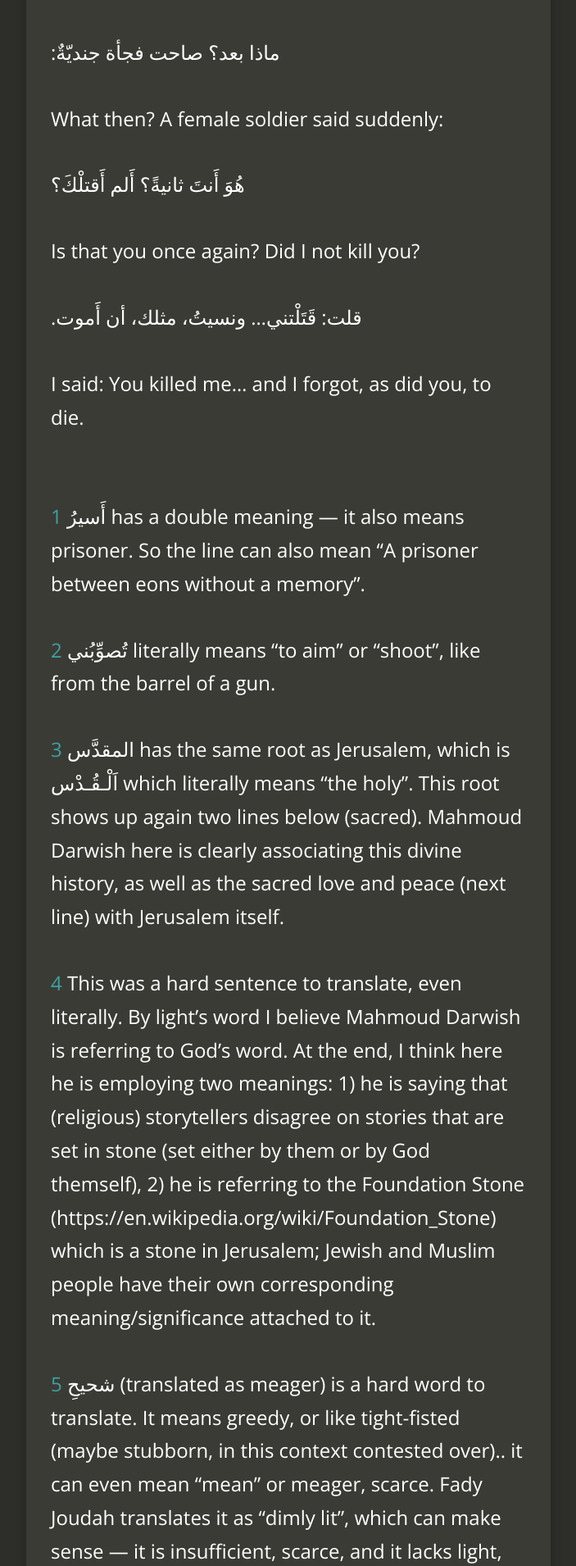
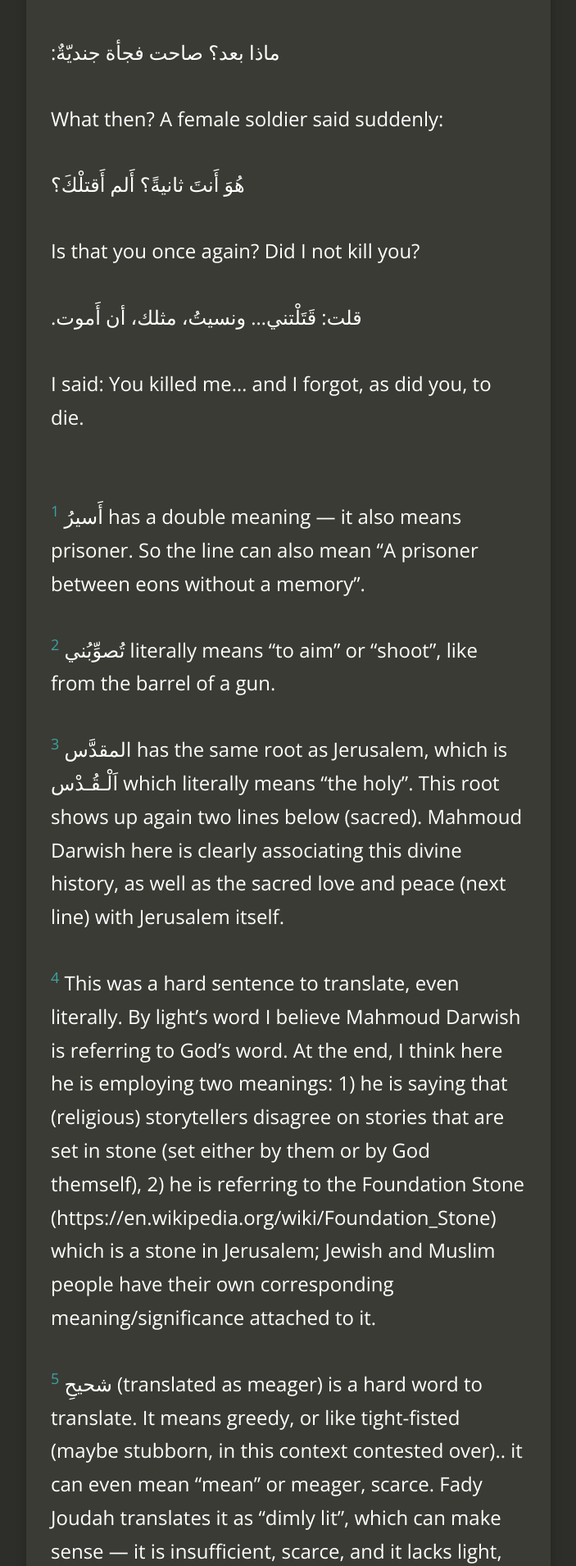
Before and after one commit to jacobtomlinson/carte-noire, a Jekyll site: the page built from _posts/2020-08-26-in-jerusalem-by-mahmoud-darwish-english-translation.md, in a window 1280 px wide. Shown: the part 4490-6400 px from the top of the page at 82% size, without its empty margins (288-991 px from the left). Built offline with Jekyll 4.4.1, drawn with Linux system fonts in a browser that asks for light colours; nearby versions of some CDN libraries; comment, search, counter and statistics services are not loaded.

Commit message:
Make footnote numbers superscript

```diff
--- a/_posts/2020-08-26-in-jerusalem-by-mahmoud-darwish-english-translation.md
+++ b/_posts/2020-08-26-in-jerusalem-by-mahmoud-darwish-english-translation.md
@@ -129,37 +129,37 @@ I said: You killed me… and I forgot, as did you, to die.
 
 <br>
 <a name="f1"></a>
-[1](#a1)
+<sup>[1](#a1)</sup>
 أَسيرُ has a double meaning — it also means prisoner. So the line can also mean “A prisoner between eons without a memory”.
 
 <a name="f2"></a>
-[2](#a2)
+<sup>[2](#a2)</sup>
 تُصوِّبُني literally means “to aim” or “shoot”, like from the barrel of a gun.
 
 <a name="f3"></a>
-[3](#a3)
+<sup>[3](#a3)</sup>
 المقدَّس has the same root as Jerusalem, which is اَلْـقُـدْس which literally means “the holy”. This root shows up again two lines below (sacred). Mahmoud Darwish here is clearly associating this divine history, as well as the sacred love and peace (next line) with Jerusalem itself.
 
 <a name="f4"></a>
-[4](#a4)
+<sup>[4](#a4)</sup>
 This was a hard sentence to translate, even literally. By light’s word I believe Mahmoud Darwish is referring to God’s word. At the end, I think here he is employing two meanings: 1) he is saying that (religious) storytellers disagree on stories that are set in stone (set either by them or by God themself), 2) he is referring to the Foundation Stone (https://en.wikipedia.org/wiki/Foundation_Stone) which is a stone in Jerusalem; Jewish and Muslim people have their own corresponding meaning/significance attached to it.
 
 <a name="f5"></a>
-[5](#a5)
+<sup>[5](#a5)</sup>
 شحيحِ (translated as meager) is a hard word to translate. It means greedy, or like tight-fisted (maybe stubborn, in this context contested over).. it can even mean “mean” or meager, scarce. Fady Joudah translates it as “dimly lit”, which can make sense — it is insufficient, scarce, and it lacks light, yet it can so quickly “spark” into war.
 
 <a name="f6"></a>
-[6](#a6)
+<sup>[6](#a6)</sup>
 أخفُّ has the same root as “frighten” or “fear”.
 
 <a name="f7"></a>
-[7](#a7)
+<sup>[7](#a7)</sup>
 Technically this can say “The words sprout like grass…” but the verb comes first in this poem (which is grammatically sound in Arabic but not as much in English) so I decided to keep it for the ~ vibes ~.
 
 <a name="f8"></a>
-[8](#a8)
+<sup>[8](#a8)</sup>
 تَأْمَنُوا and تُؤْمنوا have the same root; the second word (تَأْمَنُوا) can mean to believe in or to secure something, or to be made safe.
 
 <a name="f9"></a>
-[9](#a9)
+<sup>[9](#a9)</sup>
 I used "I am not I" instead of "I am not myself" because the word أنا is written as a subject, not an object. The grammar is "odd" in the Arabic too, normally you would say "I am not myself" (i.e. myself =  نفسي), but I think Mahmoud Darwish uses "I" to intentionally say that he does not exist, there is no "I" in the presence of divine ascension. Furthermore, المعراج means ascension, but also specifically can refer to the Prophet Muhammad (S)’s night ascension/journey to heaven: https://en.wikipedia.org/wiki/Isra_and_Mi%27raj.
```
